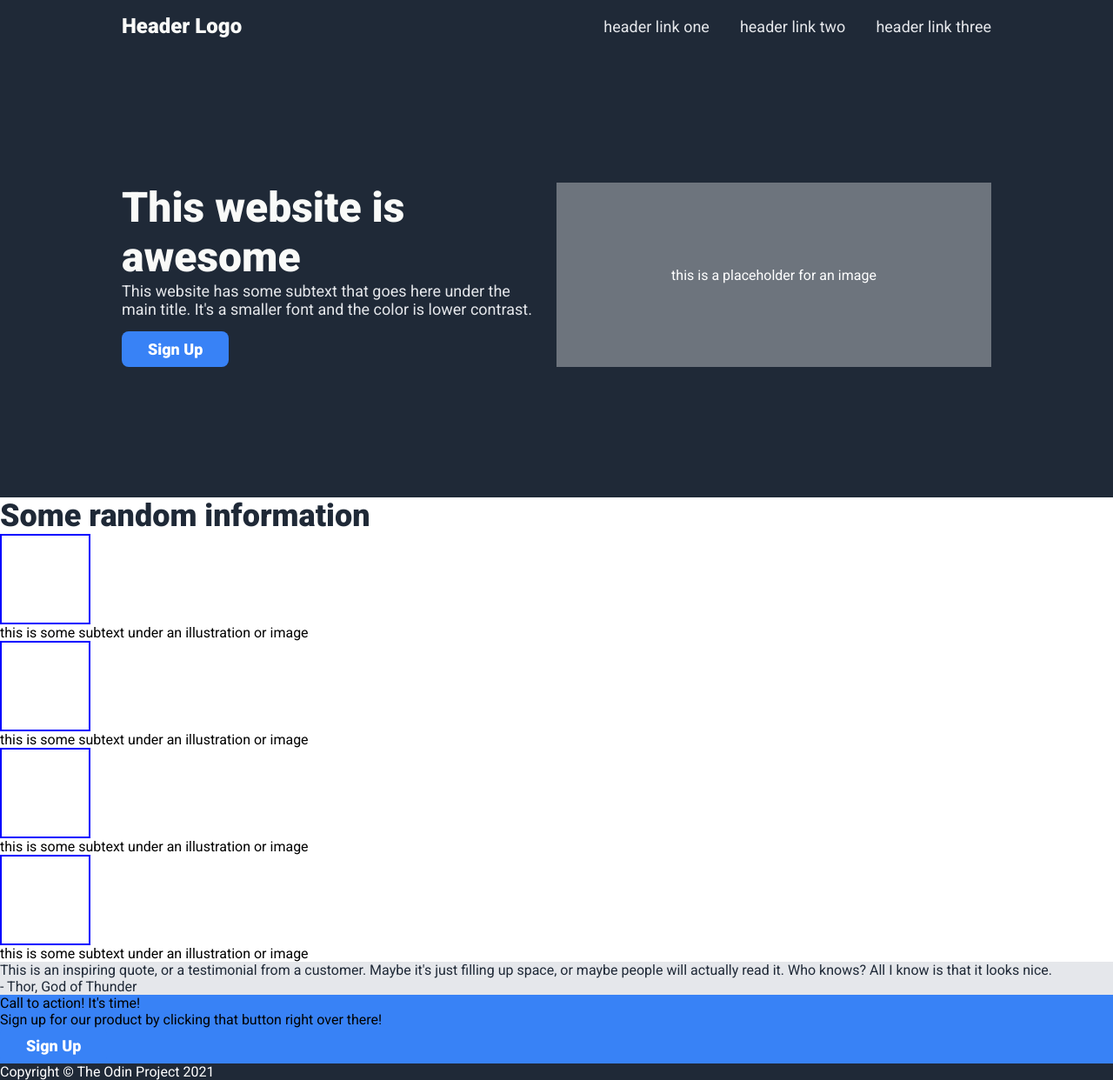
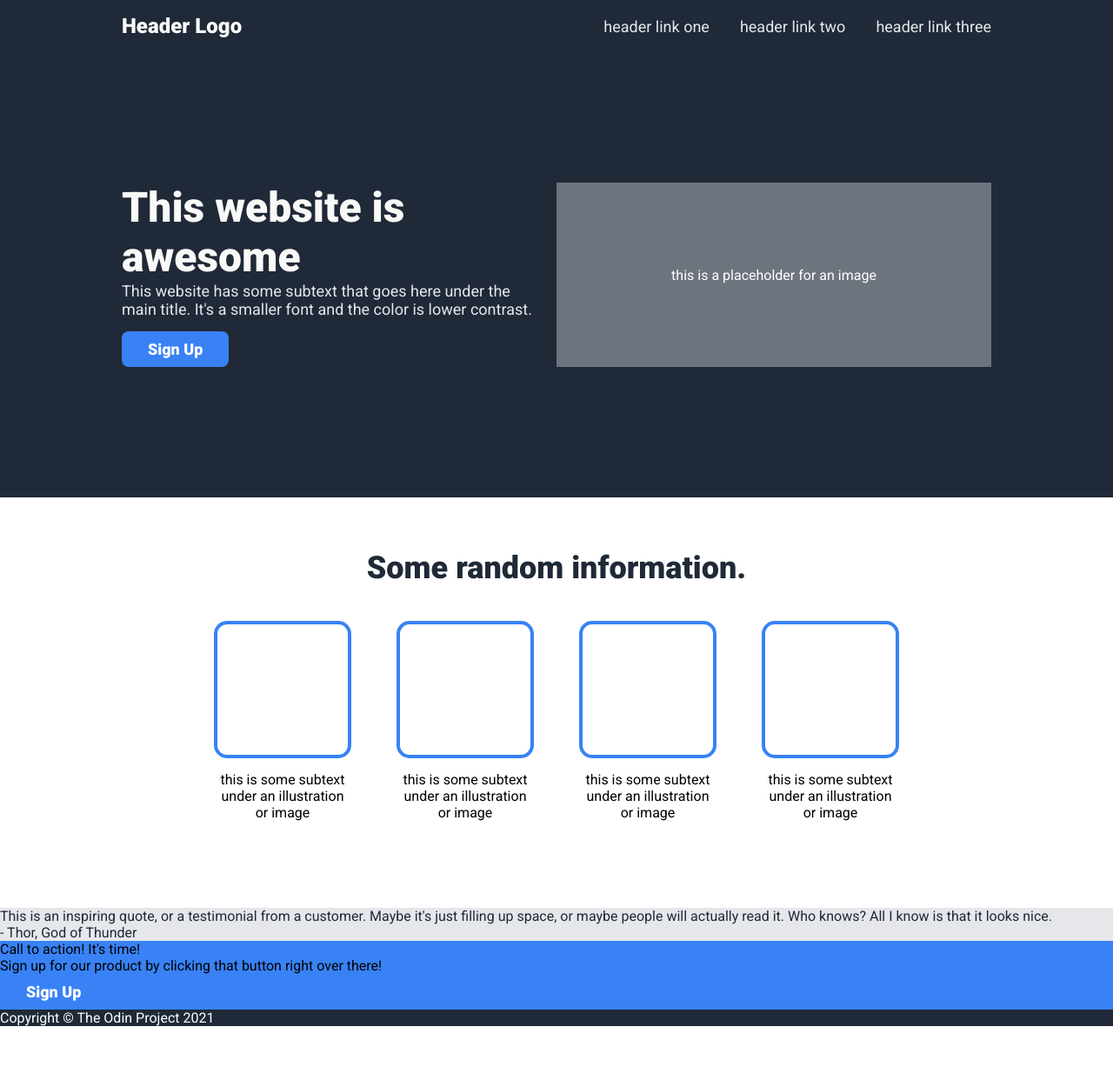
Before and after one commit to mabstract25/landing-page, a plain HTML site: page index.html in a window 1280 px wide. Shown: the whole page at 87% size. After the commit the page ends 1180 px from the top, so only its background shows below. Drawn offline with Linux system fonts and the light colour scheme.

Commit message:
Complete information style

```diff
--- a/index.html
+++ b/index.html
@@ -42,7 +42,7 @@
 
         <div class="information">
             <div class="informationtitle">
-                <p>Some random information</p>
+                <p>Some random information.</p>
             </div>
             <div class="infocontainer">
                 <div class="infoitem">
--- a/styles.css
+++ b/styles.css
@@ -74,6 +74,51 @@ button {
 
 /* Information Styles */
 
+.information {
+    display: flex;
+    justify-content: center;
+    flex-direction: column;
+    align-items: center;
+    padding: 60px 0px 100px 0px;
+    gap: 40px;
+}
+
+.infocontainer {
+    display: flex;
+    align-items: center;
+    justify-content: center;
+    gap: 50px;
+
+}
+
+.infoitem {
+    display: flex;
+    flex-direction: column;
+    align-items: center;
+    width: 160px;
+    gap: 15px;
+}
+
+.infocaption {
+    text-align: center;
+    padding: 0px 5px;
+}
+
+.informationtitle {
+    font-size: 36px;
+    color: #1F2937;
+    font-weight: 900;
+}
+
+.bluesquare {
+    height: 150px;
+    width: 150px;
+    border: 4px solid #3882F6;
+    border-radius: 15px;
+}
+
+/* Quote Styles */
+
 .quote {
     background-color: #E5E7EB;
     color: #1F2937;
@@ -91,11 +136,6 @@ button {
     background-color: #3882F6;
 }
 
-.bluesquare {
-    height: 100px;
-    width: 100px;
-    border: 2px solid blue;
-}
 
 /*Font styles only*/
 
@@ -121,9 +161,3 @@ button {
     color: #F9FAF8;
     font-weight: 900;
 }
-
-.informationtitle {
-    font-size: 36px;
-    color: #1F2937;
-    font-weight: 900;
-}
```
